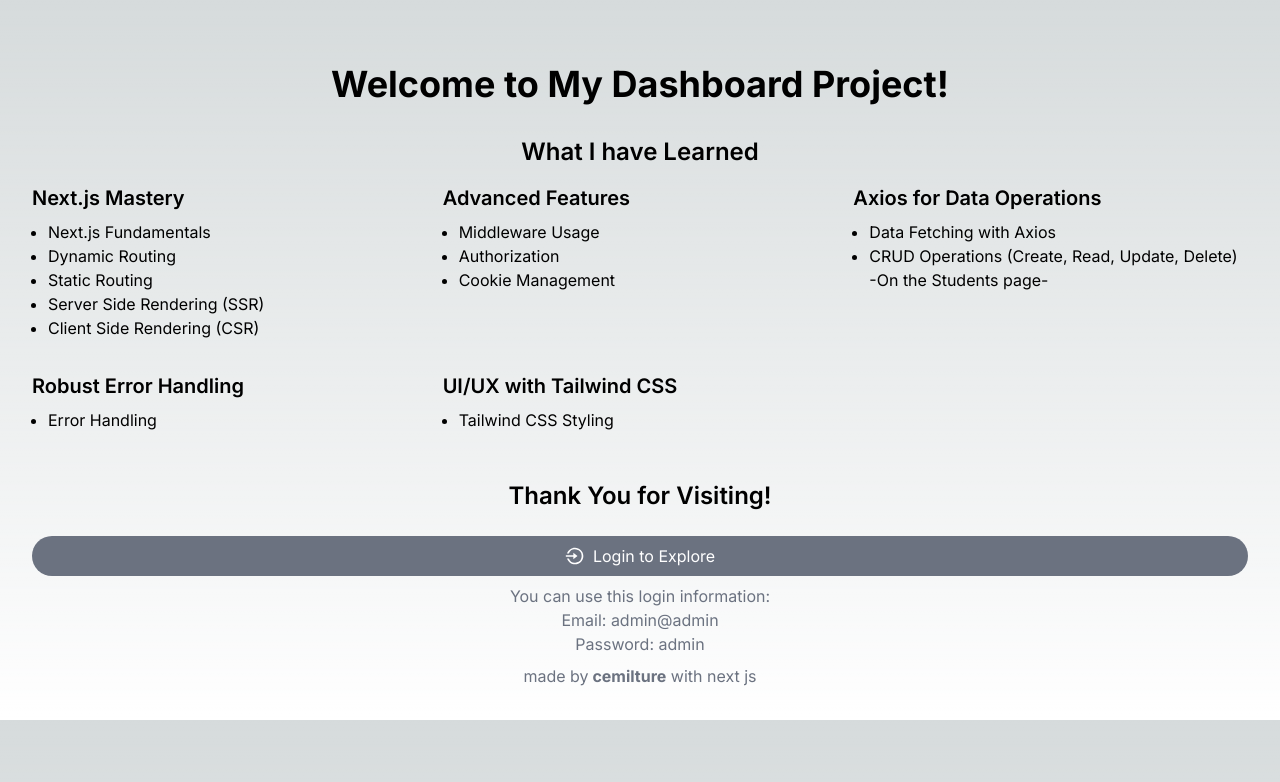
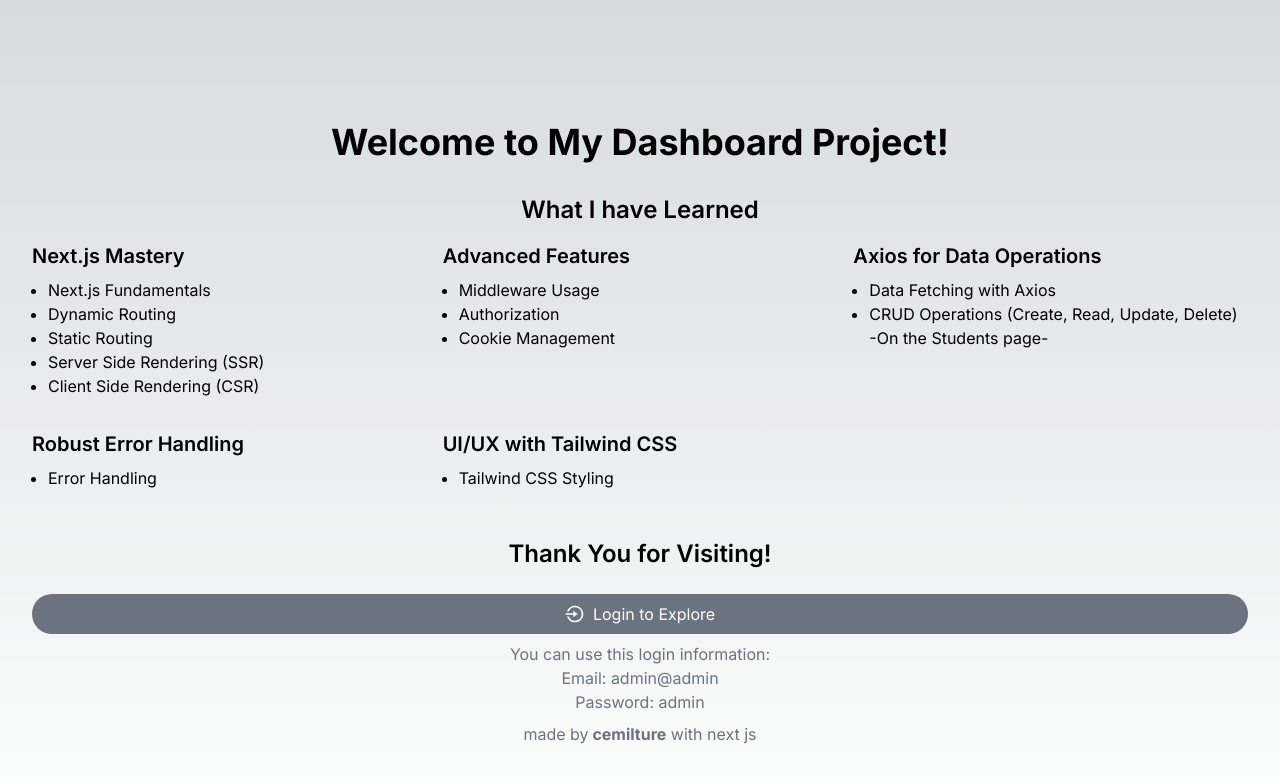
Before and after one commit to cemilture/dashboard-courses-task, a Next.js app: page / in a window 1280 px wide. Shown: the top 782 px of the page. Built offline with nearby package versions, Linux system fonts and the light colour scheme.

Commit message:
finishing touches

```diff
--- a/app/page.jsx
+++ b/app/page.jsx
@@ -3,7 +3,10 @@ import { RiLoginCircleLine } from "react-icons/ri";
 
 const page = () => {
   return (
-    <div className="container mx-auto mt-8 p-8">
+    <div
+      className="container mx-auto mt-8 p-8"
+      style={{ height: "96vh", marginTop: "7%" }}
+    >
       <h1 className="text-4xl font-bold mb-8 text-center">
         Welcome to My Dashboard Project!
       </h1>
```
